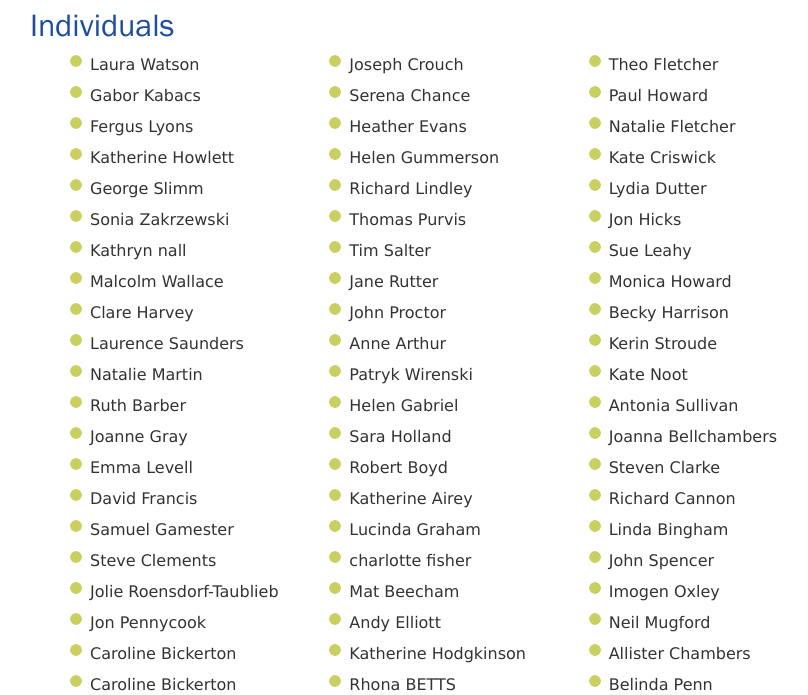
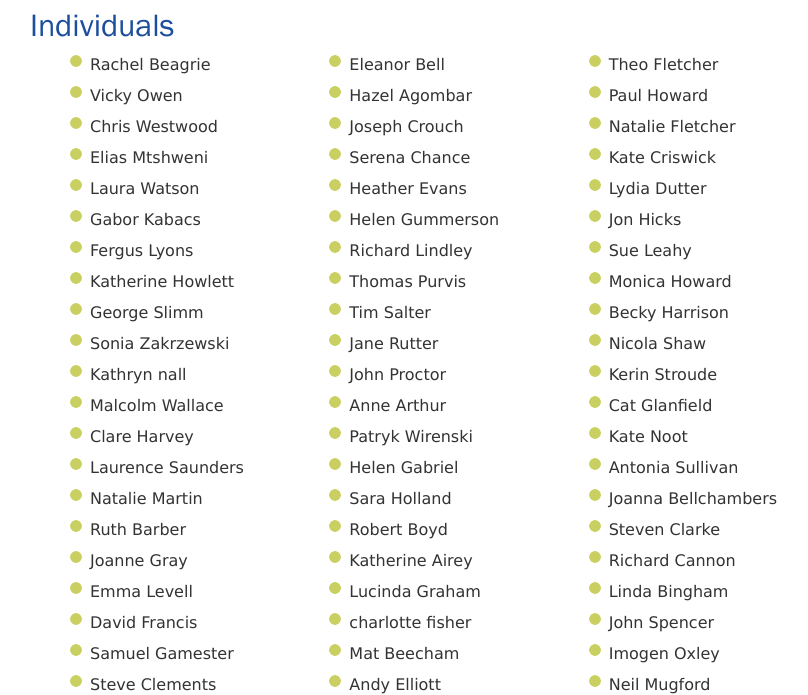
Before and after one commit to winchestercyclingcharter/winchestercyclingcharter.github.io, a Jekyll site: the page built from supporters.md, in a window 1280 px wide and 900 px high, scrolled down 3239 px, cut to the strip 205-900 px from the top of the window. Shown: the whole strip, without its empty margins (211-1019 px from the left). Built offline with Jekyll 4.4.1, drawn with Linux system fonts in a browser that asks for light colours; nearby versions of some CDN libraries.

Commit message:
Update people.yml

```diff
--- a/_data/people.yml
+++ b/_data/people.yml
@@ -125,3 +125,9 @@
 - { lastname: Kabacs, firstname: Gabor, dt: 20210221-220708-401374 }
 - { lastname: Barber, firstname: Ruth, dt: 20210221-145049-213126 }
 - { lastname: Watson, firstname: Laura, dt: 20210221-231556-783037 }
+- { lastname: Shaw, firstname: Nicola, dt: 20210219-084456-866339 }
+- { lastname: Mtshweni, firstname: Elias, dt: 20210222-075359-626606 }
+- { lastname: Glanfield, firstname: Cat, dt: 20210219-083414-577349 }
+- { lastname: Westwood, firstname: Chris, dt: 20210222-080642-192111 }
+- { lastname: Owen, firstname: Vicky , dt: 20210222-082614-510772 }
+- { lastname: Beagrie, firstname: Rachel, dt: 20210222-091821-406902 }
```
